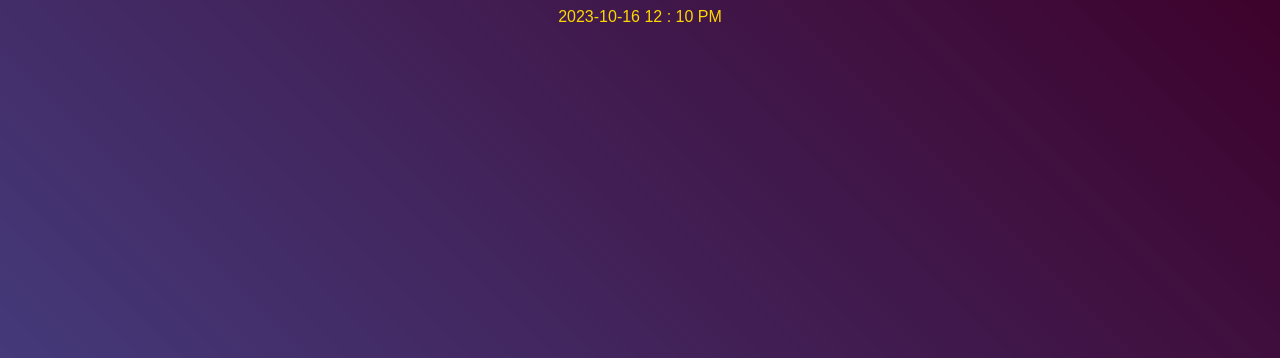
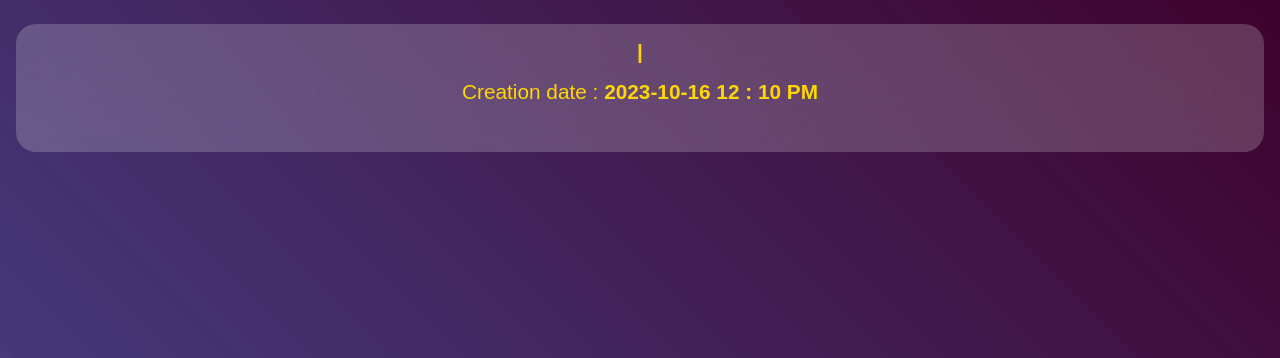
Before and after one commit to AnthonyWGit/AdFinemTemporis, a Symfony app: template templates/community/detail.html.twig in a window 1280 px wide. Shown: the part 62-420 px from the top of the page. Run offline with Twig, Linux system fonts and the light colour scheme; the template is opened without the code that fills it, so the values that code supplies are empty; some libraries are stand-ins or nearby versions; some web fonts are replaced.

Commit message:
template for post detail

```diff
--- a/templates/community/detail.html.twig
+++ b/templates/community/detail.html.twig
@@ -3,7 +3,7 @@
 {% block title %}Hello CommunityController!{% endblock %}
 
 {% block body %}
-<div class="globalDiv">
+<div class="globalDivColor">
     {# read and display just one flash message type #}
     {% for message in app.flashes('notice') %}
         <div class="flash-notice">
@@ -11,11 +11,12 @@
             <p>It's this one : <b></b></p>
         </div>
     {% endfor %}
-
-        <p>{{suggestion.title}}</p>
-        <p>{{suggestion.postDate|date("Y-m-d H : m A")}}</p>
-        <p>{{suggestion.postContent}}</p>
-        <p>{{suggestion.status}}</p>
+    <div class="textArea">
+            <p><b>{{suggestion.title}} | {{player.username}}</b></p>
+            <p>Creation date : <b>{{suggestion.postDate|date("Y-m-d H : m A")}}</b></p>
+            <p class="content">{{suggestion.postContent}}</p>
+            <p>{{suggestion.status}}</p>
+        </div>
     </div>
 
 {% endblock %}
```
